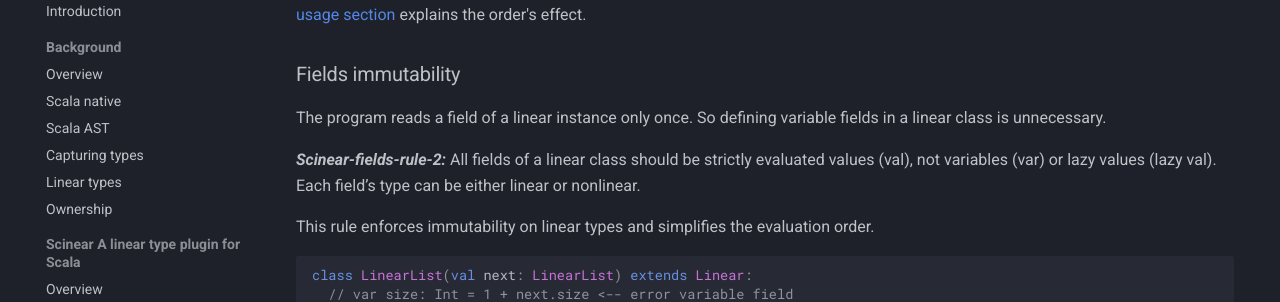
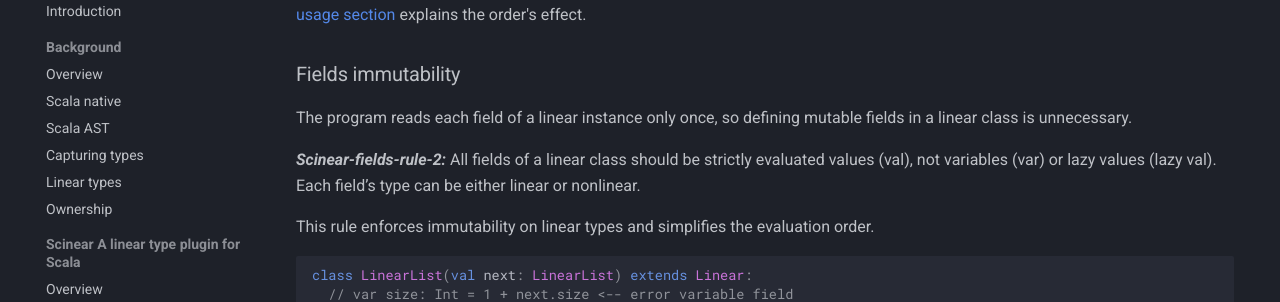
Before and after one commit to amsen20/masters-thesis, an MkDocs documentation site: the page built from docs/scinear/defining-linear-types.md, in a window 1280 px wide and 900 px high, scrolled down 1068 px. Shown: the part 152-454 px from the top of the window. Built offline with MkDocs 1.6.1 and Material for MkDocs 9.7.7, drawn with Linux system fonts in a browser that asks for light colours.

Commit message:
Update docs/scinear/defining-linear-types.md
Co-authored-by: Ondřej Lhoták <olhotak@uwaterloo.ca>

```diff
--- a/docs/scinear/defining-linear-types.md
+++ b/docs/scinear/defining-linear-types.md
@@ -56,7 +56,7 @@ The [usage section](./using-linear-types.md) explains the order's effect.
 
 ### Fields immutability
 
-The program reads a field of a linear instance only once. So defining variable fields in a linear class is unnecessary.
+The program reads each field of a linear instance only once, so defining mutable fields in a linear class is unnecessary.
 
 ***Scinear-fields-rule-2:***
 All fields of a linear class should be strictly evaluated values (val), not variables (var) or lazy values (lazy val).
```
